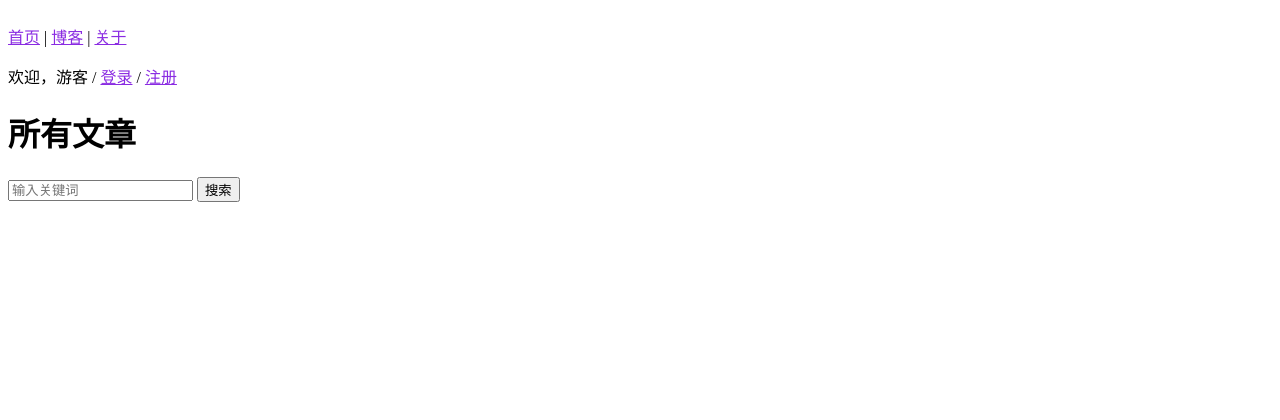
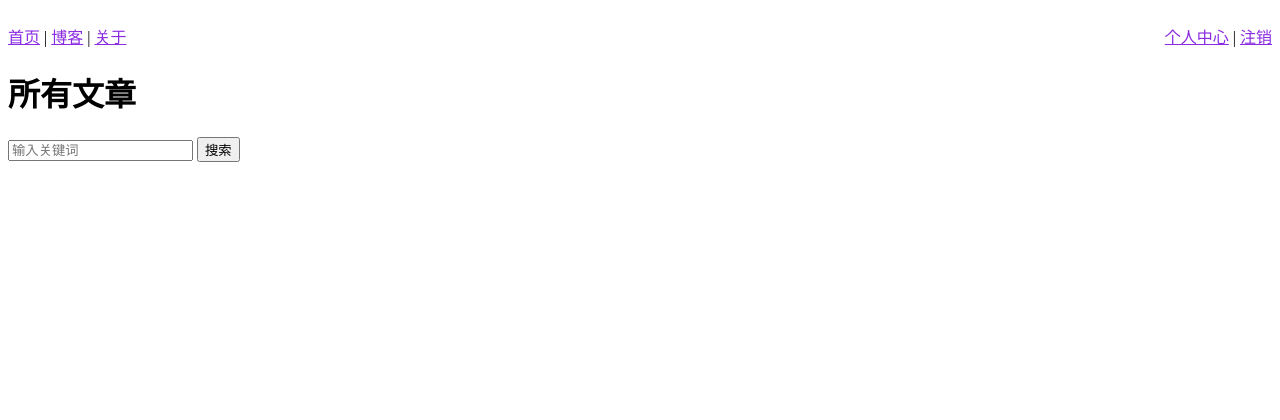
Before and after one commit to PamlJam/mysite, a Django app: template blog/templates/blog/article_list.html in a window 1280 px wide. Shown: the top 420 px of the page. Run offline with Django 3.2, Linux system fonts and the light colour scheme; the template is opened without the code that fills it, so the values that code supplies are empty.

Commit message:
调整样式

```diff
--- /dev/null
+++ b/static/base.css
@@ -0,0 +1,15 @@
+/* 将页脚保持在底部 */
+.container {
+    display: flex;
+    flex-direction: column;
+    min-height: 100vh;
+}
+
+main {
+    flex: 1;
+}
+
+/* 避免超链接变色 */
+a {
+    color:blueviolet;
+}
--- a/templates/base.html
+++ b/templates/base.html
@@ -1,47 +1,29 @@
-<style>
-    /* 将页脚保持在底部 */
-
-    .container {
-    display: flex;
-    flex-direction: column;
-    min-height: 100vh;
-    }
-
-    main {
-    flex: 1;
-    }
-</style>
-
-<style>
-    a{color:blueviolet;}    /* 避免超链接变色 */
-</style>
+{% load static %}
+<link type="text/css" rel="stylesheet" href="{% static 'base.css' %}"/>
 
 <div class="container">
     <header></header>
     <main>
-        <p>
-        <a href="">首页</a>
-        | <a href="">博客</a>
-        | <a href="">关于</a>
+        <p style="text-align:left;">
+        <!-- 行内靠左  -->
+            <a href = "">首页</a>
+            | <a href = "">博客</a>
+            | <a href = "">关于</a>
+
+            <span style="float:right;">
+            <!-- 行内靠右  -->
+            {% if user.is_authenticated %}
+                <a href = "">登录</a>
+                | <a href = "">注册</a>
+            {% else %}
+                <a href = "">个人中心</a>
+                | <a href = "">注销</a>
+            {% endif %}
+            </span>
         </p>
-
-        <p>
-        {% if user.is_authenticated %}
-            欢迎，{{  user.username }}
-            / <a href='{% url "userprofile:logout" %}'>注销</a>
-        {% else %}
-            欢迎，游客
-            / <a href='{% url "userprofile:login" %}'>登录</a>
-            / <a href='{% url "userprofile:register" %}'>注册</a>
-        {% endif %}
-        </p>
-
-        {% block son %}
-
-        {% endblock son %}
+        {% block son %}{% endblock%}
     </main>
     <footer>
-
         <p>
         <a href="">备案信息</a>
         | <a href="">版权声明</a>
--- a/userprofile/views.py
+++ b/userprofile/views.py
@@ -48,6 +48,5 @@ def user_login(request):
         user_login_form = UserLoginForm()
         context = { 'form': user_login_form }
         return render(request, 'userprofile/login.html', context)
-
     else:
         return HttpResponse("请使用 GET 或 POST 请求数据")
```
Also changed, not shown: staticForDev/base.css (added, +15 -0 lines), templates/base.css (deleted).
